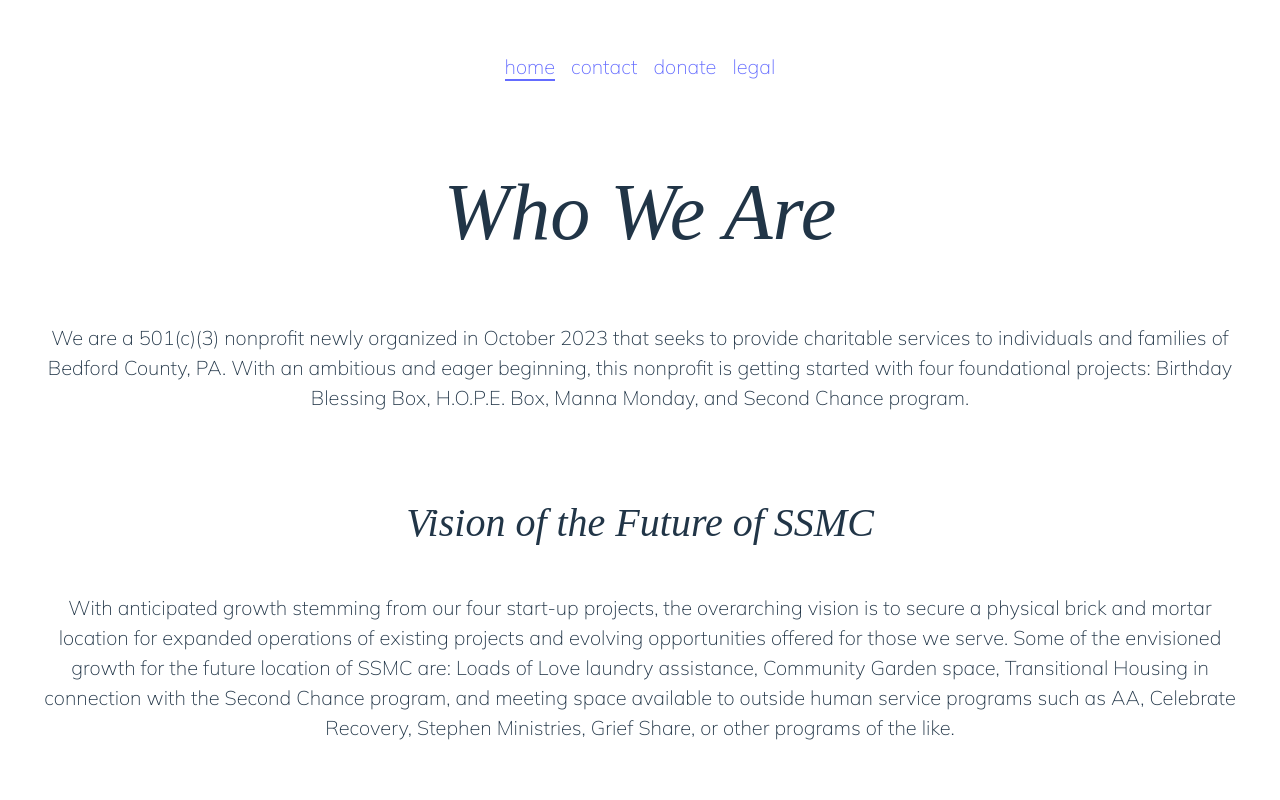
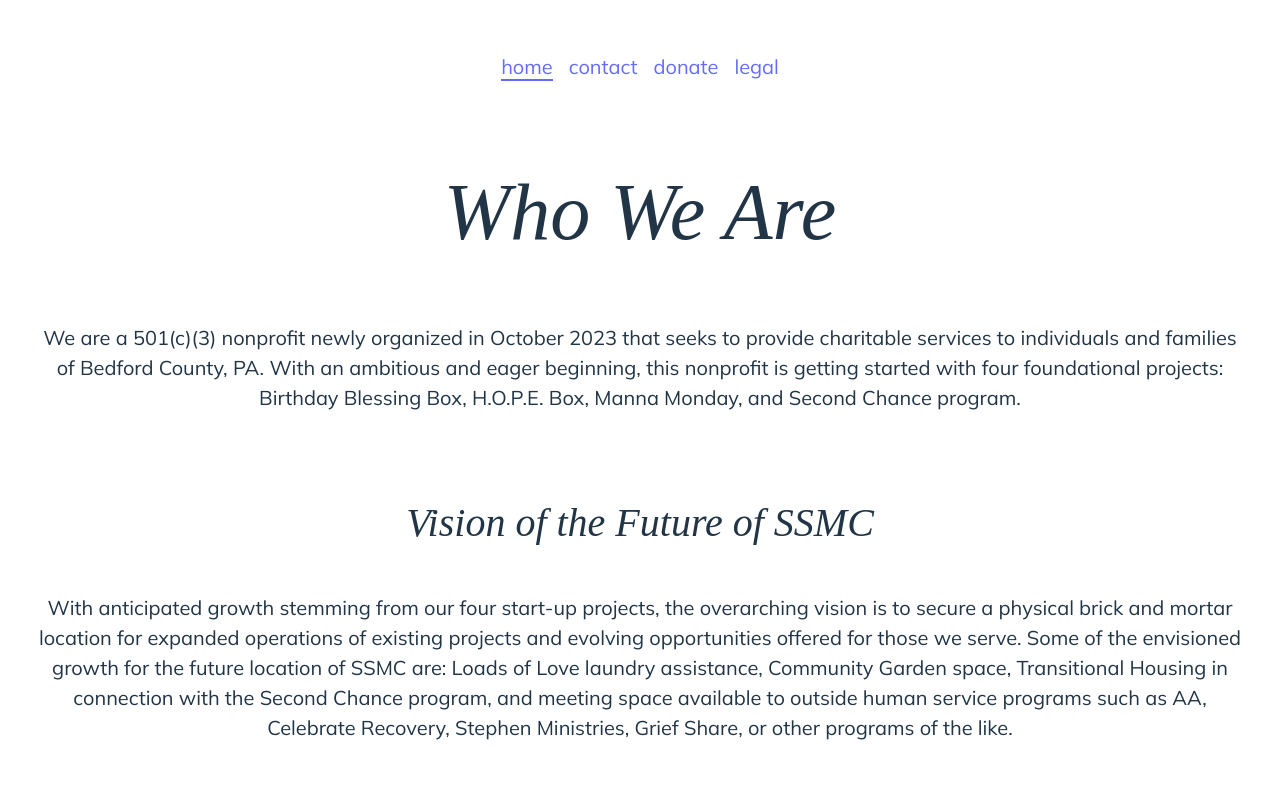
Before and after one commit to SheldonDavis/Sweet-Surrender-Ministry-Center, a React (Vite) app: page / in a window 1280 px wide. Shown: the top 800 px of the page. Built offline with nearby package versions, Linux system fonts and the light colour scheme; a web font is replaced by a local one.

Commit message:
change font weight of p and a tags

```diff
--- a/src/style/style.css
+++ b/src/style/style.css
@@ -149,7 +149,7 @@ p, a{
     ?
   */
   font-family: "Mulish", sans-serif;
-  font-weight: 200;
+  font-weight: 400;
   font-size: 20px;
 }
 p strong{
```
